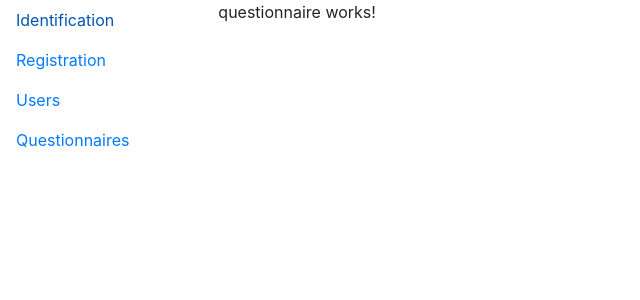
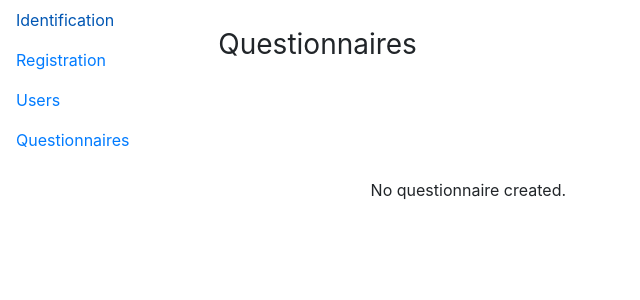
Before and after one commit to yakrocro/asker1, an Angular app: page /questionnaire in a window 1280 px wide. Shown: the top 300 px of the page, without its empty margins (0-640 px from the left). Built offline with nearby package versions, Linux system fonts and the light colour scheme.

Commit message:
work on initialisation of user and questionnaire components.

```diff
--- a/src/app/app.component.ts
+++ b/src/app/app.component.ts
@@ -1,5 +1,5 @@
 import { Component } from '@angular/core';
-import { User } from './user';
+// import { User } from './user';
 
 @Component({
   selector: 'app-root',
--- a/src/app/ident-form/ident-form.component.html
+++ b/src/app/ident-form/ident-form.component.html
@@ -1,7 +1,5 @@
 
-<div id="id-block-container" class="container-fluid user-form">
-
-  <!-- <div id="id-block"> -->
+<div id="id-block" class="container-fluid user-form">
 
     <h3 class="title">Identification</h3>
 
@@ -24,6 +22,4 @@
 
     </form>
 
-  <!-- </div> -->
-
 </div>
--- a/src/app/questionnaire/questionnaire.component.css
+++ b/src/app/questionnaire/questionnaire.component.css
@@ -0,0 +1,4 @@
+:host div {
+  margin-left:  0;
+  margin-right: 0;
+}
--- a/src/app/questionnaire/questionnaire.component.html
+++ b/src/app/questionnaire/questionnaire.component.html
@@ -1 +1,4 @@
-<p>questionnaire works!</p>
+<h2 class="title">Questionnaires</h2>
+<div class="message-block" *ngIf="questionnaires.length===0">
+  <p>{{ messageVide }}</p>
+</div>
--- a/src/app/questionnaire/questionnaire.component.ts
+++ b/src/app/questionnaire/questionnaire.component.ts
@@ -1,5 +1,5 @@
 import { Component, OnInit } from '@angular/core';
-import { ActivatedRoute } from '@angular/router';
+// import { ActivatedRoute } from '@angular/router';
 
 @Component({
   selector: 'app-questionnaire',
@@ -8,11 +8,19 @@ import { ActivatedRoute } from '@angular/router';
 })
 export class QuestionnaireComponent implements OnInit {
 
+  questionnaires = [];
+  messageVide ="No questionnaire created.";
+
   constructor(
-    private route:ActivatedRoute,
+    // private route:ActivatedRoute,
   ) { }
 
   ngOnInit() {
   }
 
+  all() {
+    if( this.questionnaires.length > 0 ) {
+    }
+  }
+
 }
--- a/src/app/user-list/user-list.component.css
+++ b/src/app/user-list/user-list.component.css
@@ -0,0 +1,4 @@
+:host div {
+  margin-left:  0;
+  margin-right: 0;
+}
--- a/src/app/user-list/user-list.component.html
+++ b/src/app/user-list/user-list.component.html
@@ -1 +1,4 @@
-<p>user-list works!</p>
+<h2 class="title">Users</h2>
+<div class="message-block" *ngIf="users.length===0">
+  <p>{{ messageNoUser}}</p>
+</div>
--- a/src/app/user-list/user-list.component.ts
+++ b/src/app/user-list/user-list.component.ts
@@ -6,6 +6,8 @@ import { Component, OnInit } from '@angular/core';
   styleUrls: ['./user-list.component.css']
 })
 export class UserListComponent implements OnInit {
+  users = [];
+  messageNoUser = "No user created.";
 
   constructor() { }
 
--- a/src/css/responsive-style.css
+++ b/src/css/responsive-style.css
@@ -17,13 +17,20 @@ html, body {
   margin-bottom: 1.25em;
 }
 
-#id-block {
-  /* width: 400px; */
+.message-block {
+  height: 200px;
+  width: 500px;
+  position: relative;
+  /* border: 3px solid green; */
 }
-#id-block.button {
-    /* width: 200px !important;
-    margin: 20px 0 !important; */
-    background-color: yellowgreen !important;
+
+.message-block p {
+  margin: 0;
+  position: absolute;
+  top: 50%;
+  left: 50%;
+  -ms-transform: translate(-50%, -50%);
+  transform: translate(-50%, -50%);
 }
 
 
```
